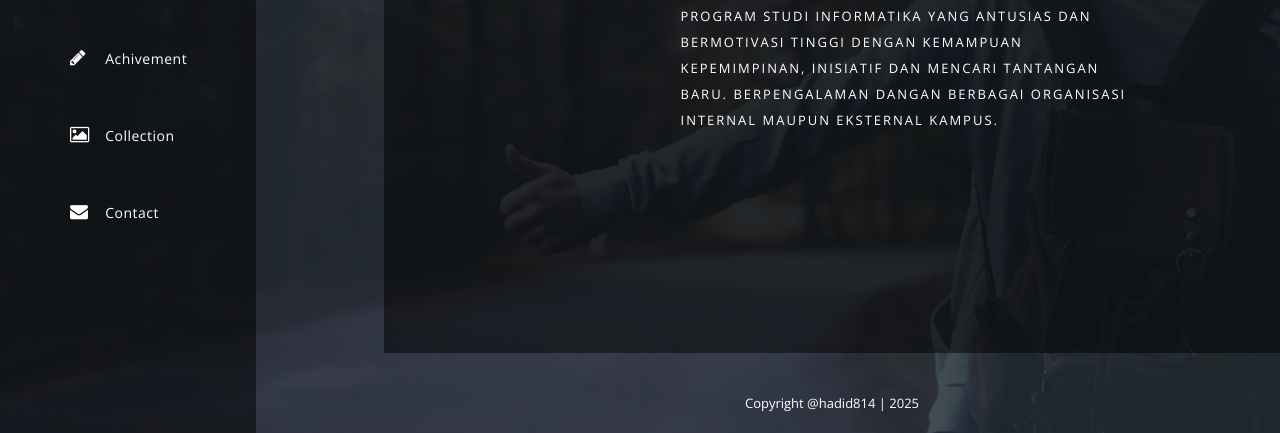
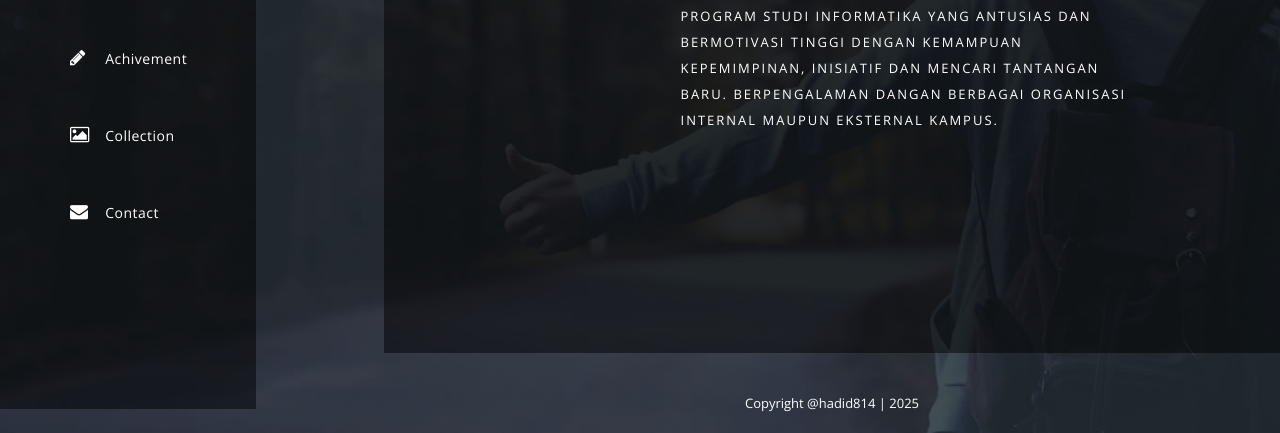
Before and after one commit to Hadid814/hadidabdilla, a plain HTML site: page index.html in a window 1280 px wide. Shown: the part 367-800 px from the top of the page. Drawn offline with nearby package versions, Linux system fonts and the light colour scheme; files that its build step writes are made by us from their sources.

Commit message:
Update templatemo-main.css
90

```diff
--- a/css/templatemo-main.css
+++ b/css/templatemo-main.css
@@ -159,7 +159,7 @@ nav {
   	background: rgba(0, 0, 0, 0.5);
   	position: fixed;
   	z-index: 100;
-  	height: 140vh;
+  	height: 90vh;
   	left: 0;
   	width: 20%;
   	font-weight: 300;
```
